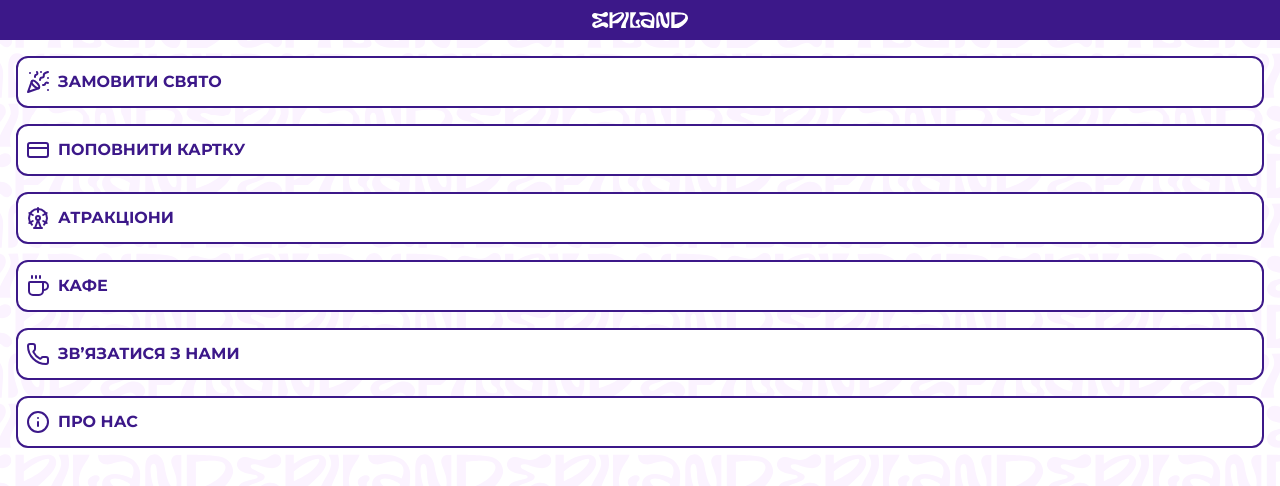
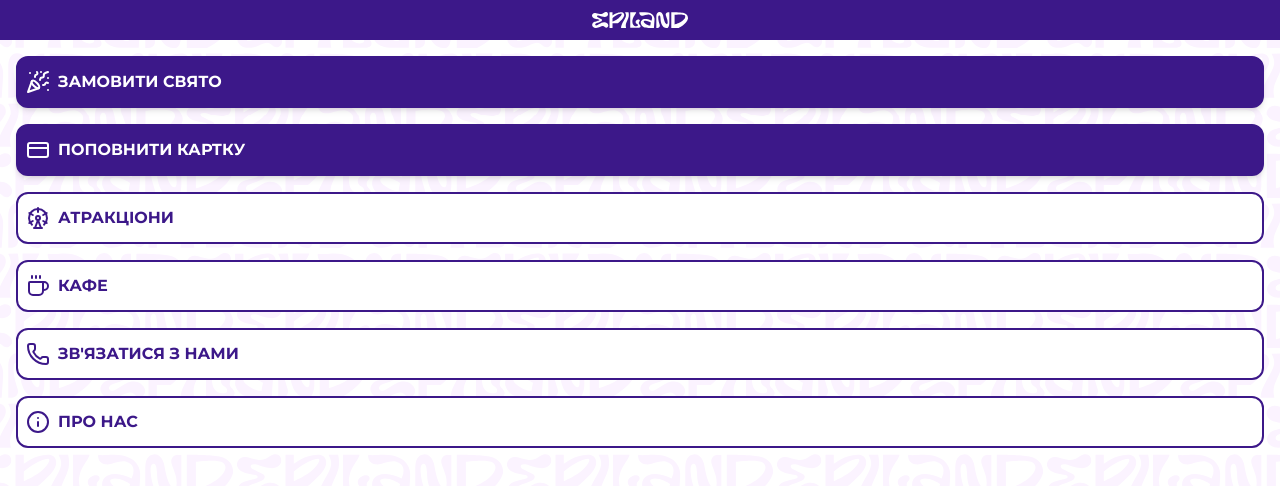
Before and after one commit to qaptivator/epiland-tma, a Vue app: page / in a window 1280 px wide. Shown: the top 486 px of the page. Built offline with nearby package versions, Linux system fonts and the light colour scheme.

Commit message:
added some more buttons

```diff
--- a/src/App.vue
+++ b/src/App.vue
@@ -10,11 +10,19 @@
 			/>
 		</header>
 		<main class="p-4 flex flex-col gap-4 h-full">
-			<BaseButton label="Замовити Свято"><PartyPopperIcon /></BaseButton>
-			<BaseButton label="Поповнити Картку"><CreditCardIcon /></BaseButton>
+			<BaseButton
+				label="Замовити Свято"
+				variant="primary"
+				><PartyPopperIcon
+			/></BaseButton>
+			<BaseButton
+				label="Поповнити Картку"
+				variant="primary"
+				><CreditCardIcon
+			/></BaseButton>
 			<BaseButton label="Атракціони"><FerrisWheelIcon /></BaseButton>
 			<BaseButton label="Кафе"><CoffeeIcon /></BaseButton>
-			<BaseButton label="Звʼязатися з нами"><PhoneIcon /></BaseButton>
+			<BaseButton label="Зв'язатися з нами"><PhoneIcon /></BaseButton>
 			<BaseButton label="Про нас"><InfoIcon /></BaseButton>
 			<div class="flex-1" />
 		</main>
--- a/src/components/BaseButton.vue
+++ b/src/components/BaseButton.vue
@@ -1,26 +1,45 @@
 <template>
 	<button
 		:class="[
-			'w-full py-3 px-2 bg-white text-[#3c1889] border-[#3c1889] border-2 rounded-xl active:scale-95 transition-transform cursor-pointer flex gap-2 items-center font-bold uppercase',
+			'w-full py-3 px-2 rounded-xl active:scale-95 transition-all cursor-pointer flex gap-2 items-center font-bold uppercase border-2',
 			vertical
 				? 'flex-col justify-center text-center'
 				: 'flex-row justify-start',
+			variants[variant],
 		]"
 	>
-		<slot />
+		<div :class="{ 'mb-1': vertical }">
+			<slot />
+		</div>
 
-		<span :class="['leading-tight', vertical ? 'text-xs' : 'text-base']">
+		<span
+			:class="[
+				'leading-tight',
+				vertical ? 'text-[10px] sm:text-xs' : 'text-base',
+			]"
+		>
 			{{ label }}
 		</span>
 	</button>
 </template>
 
 <script setup>
-defineProps({
+const props = defineProps({
 	label: String,
 	vertical: {
 		type: Boolean,
 		default: false,
 	},
+	variant: {
+		type: String,
+		default: 'secondary',
+		validator: (value) => ['primary', 'secondary'].includes(value),
+	},
 })
+
+// Style Map
+const variants = {
+	primary: 'bg-[#3c1889] text-white border-[#3c1889] shadow-md',
+	secondary: 'bg-white text-[#3c1889] border-[#3c1889]',
+}
 </script>
```
